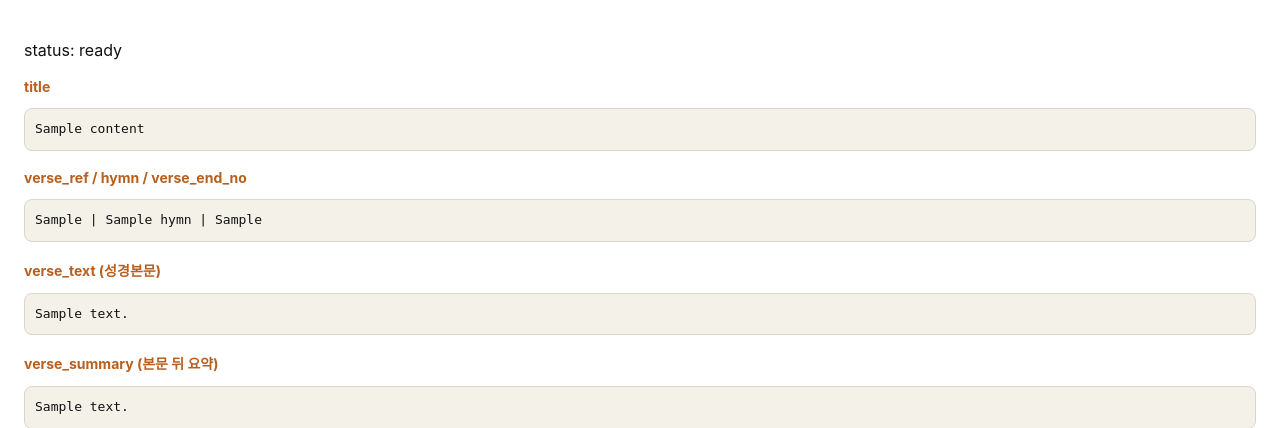
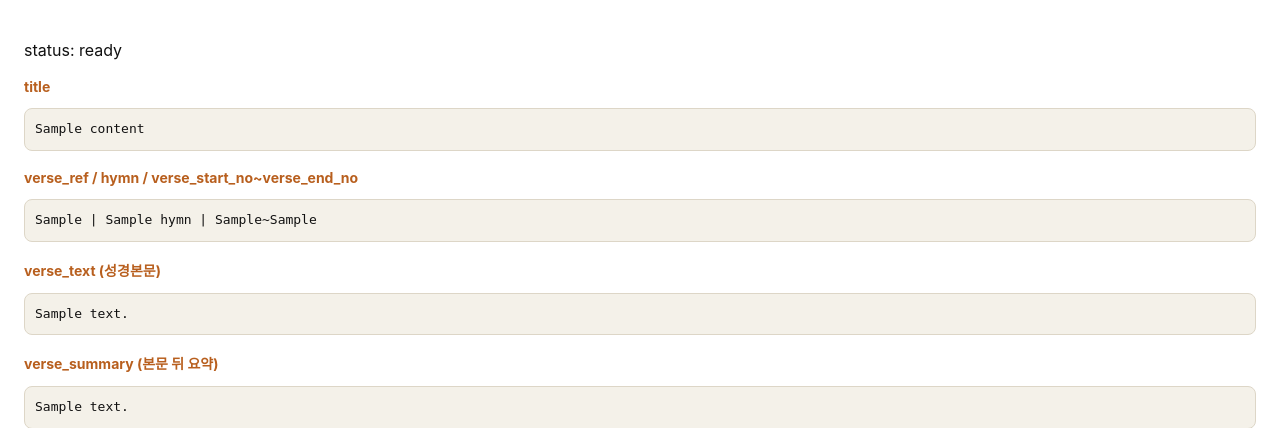
Before and after one commit to yerangco-boop/daily-bible, a Flask app: template templates/debug.html in a window 1280 px wide. Shown: the top 428 px of the page. Run offline with Flask 3, Linux system fonts and the light colour scheme; the template is opened without the code that fills it: most values are stand-ins (such as "Sample title", 1, 10 or a date in 2020).

Commit message:
Update debug.html

```diff
--- a/templates/debug.html
+++ b/templates/debug.html
@@ -15,7 +15,7 @@
   <p>status: {{ status }}</p>
   {% if content %}
     <h2>title</h2><pre>{{ content.title }}</pre>
-    <h2>verse_ref / hymn / verse_end_no</h2><pre>{{ content.verse_ref }} | {{ content.hymn }} | {{ content.verse_end_no }}</pre>
+    <h2>verse_ref / hymn / verse_start_no~verse_end_no</h2><pre>{{ content.verse_ref }} | {{ content.hymn }} | {{ content.verse_start_no }}~{{ content.verse_end_no }}</pre>
     <h2>verse_text (성경본문)</h2><pre>{{ content.verse_text }}</pre>
     <h2>verse_summary (본문 뒤 요약)</h2><pre>{{ content.verse_summary }}</pre>
     <h2>note_god (하나님은 어떤 분입니까)</h2><pre>{{ content.note_god }}</pre>
```
